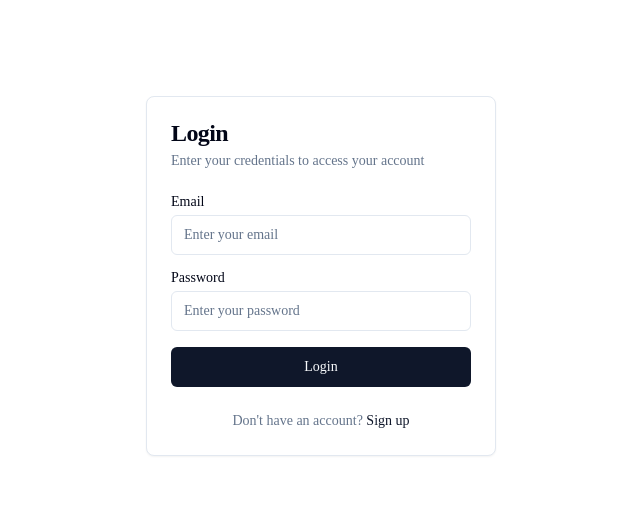
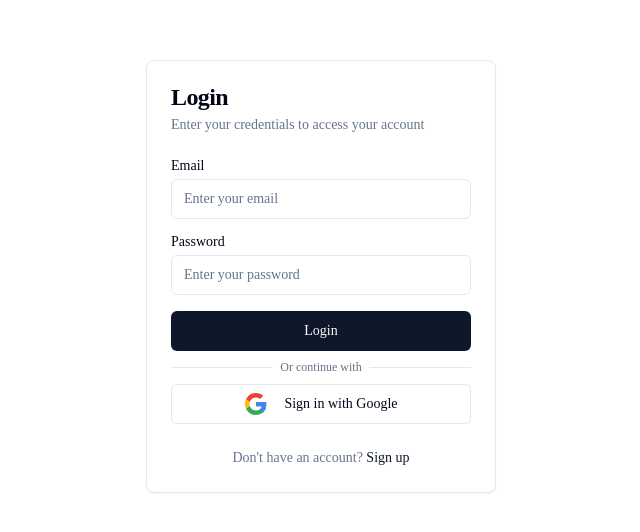
Before and after one commit to Suto-Michimasa/next-auth-sample, a Next.js app: page /signin in a window 1280 px wide. Shown: the part 124-656 px from the top of the page, without its empty margins (319-959 px from the left). Built offline with nearby package versions, Linux system fonts and the light colour scheme.

Commit message:
chore: Add @radix-ui/react-separator dependency and create Separator component

```diff
--- a/package.json
+++ b/package.json
@@ -10,6 +10,7 @@
   },
   "dependencies": {
     "@radix-ui/react-label": "^2.1.0",
+    "@radix-ui/react-separator": "^1.1.0",
     "@radix-ui/react-slot": "^1.1.0",
     "class-variance-authority": "^0.7.0",
     "clsx": "^2.1.1",
--- /dev/null
+++ b/src/components/ui/separator.tsx
@@ -0,0 +1,31 @@
+"use client"
+
+import * as React from "react"
+import * as SeparatorPrimitive from "@radix-ui/react-separator"
+
+import { cn } from "@/lib/utils"
+
+const Separator = React.forwardRef<
+  React.ElementRef<typeof SeparatorPrimitive.Root>,
+  React.ComponentPropsWithoutRef<typeof SeparatorPrimitive.Root>
+>(
+  (
+    { className, orientation = "horizontal", decorative = true, ...props },
+    ref
+  ) => (
+    <SeparatorPrimitive.Root
+      ref={ref}
+      decorative={decorative}
+      orientation={orientation}
+      className={cn(
+        "shrink-0 bg-border",
+        orientation === "horizontal" ? "h-[1px] w-full" : "h-full w-[1px]",
+        className
+      )}
+      {...props}
+    />
+  )
+)
+Separator.displayName = SeparatorPrimitive.Root.displayName
+
+export { Separator }
--- a/src/features/auth/login-form.tsx
+++ b/src/features/auth/login-form.tsx
@@ -8,6 +8,7 @@ import { Input } from "@/components/ui/input"
 import { Label } from "@/components/ui/label"
 import { Card, CardContent, CardDescription, CardFooter, CardHeader, CardTitle } from "@/components/ui/card"
 import { Alert, AlertDescription } from "@/components/ui/alert"
+import { Separator } from "@/components/ui/separator"
 
 export default function LoginForm() {
   const [email, setEmail] = useState('')
@@ -34,6 +35,10 @@ export default function LoginForm() {
     } catch (error) {
       setError('An unexpected error occurred')
     }
+  }
+
+  const handleGoogleSignIn = () => {
+    signIn('google', { callbackUrl: '/' })
   }
 
   return (
@@ -75,6 +80,26 @@ export default function LoginForm() {
           )}
           <Button type="submit" className="w-full mt-4">Login</Button>
         </form>
+        <div className="relative my-4">
+
+          <Separator />
+          <span className="absolute left-1/2 top-1/2 -translate-x-1/2 -translate-y-1/2 bg-background px-2 text-xs text-muted-foreground">
+            Or continue with
+          </span>
+        </div>
+        <Button
+          variant="outline"
+          className="w-full"
+          onClick={handleGoogleSignIn}
+        >
+          <img
+            className="pr-2"
+            src="/images/google.svg"
+            alt=""
+            style={{ height: "1.5rem" }}
+          />
+          Sign in with Google
+        </Button>
       </CardContent>
       <CardFooter className="flex justify-center">
         <p className="text-sm text-muted-foreground">
```
Also changed, not shown: public/images/google.svg (added), 1 other file (tests, documents, lock files or other folders).
